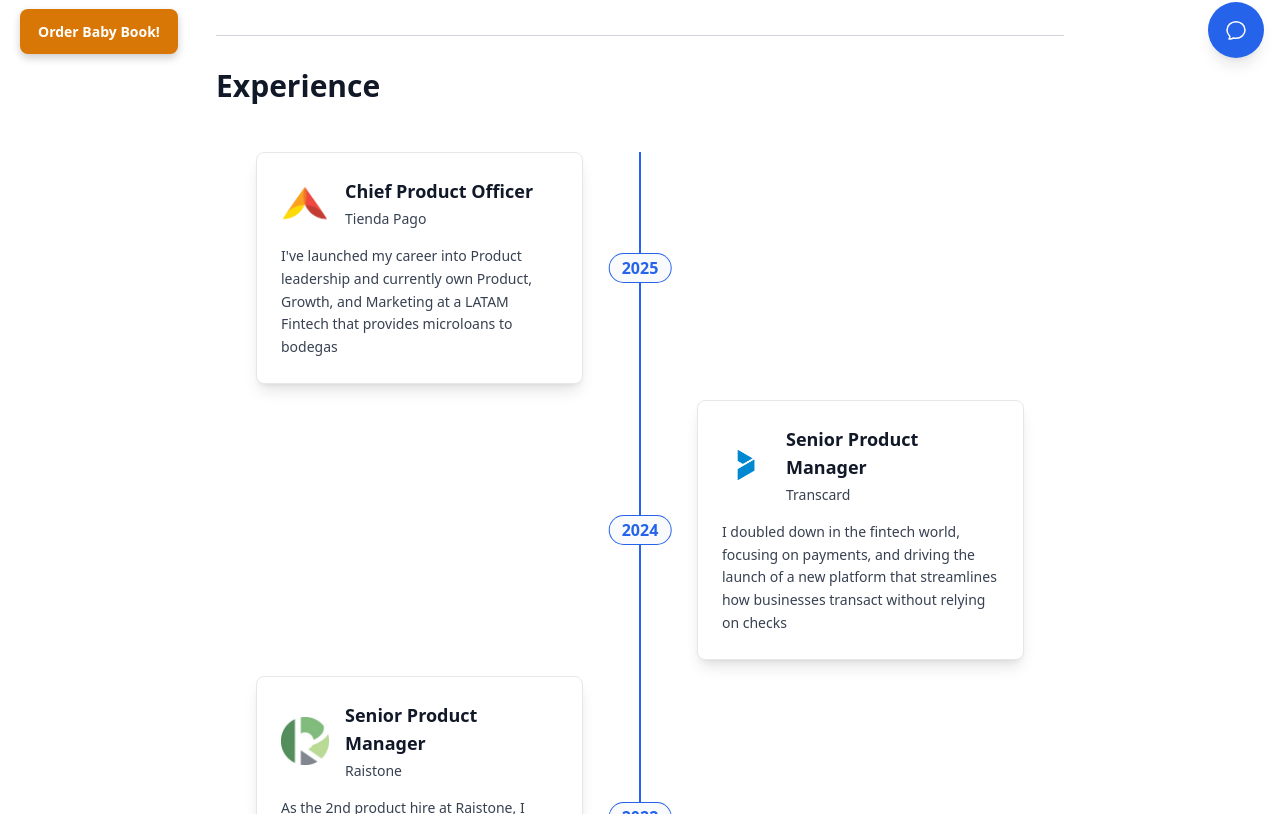
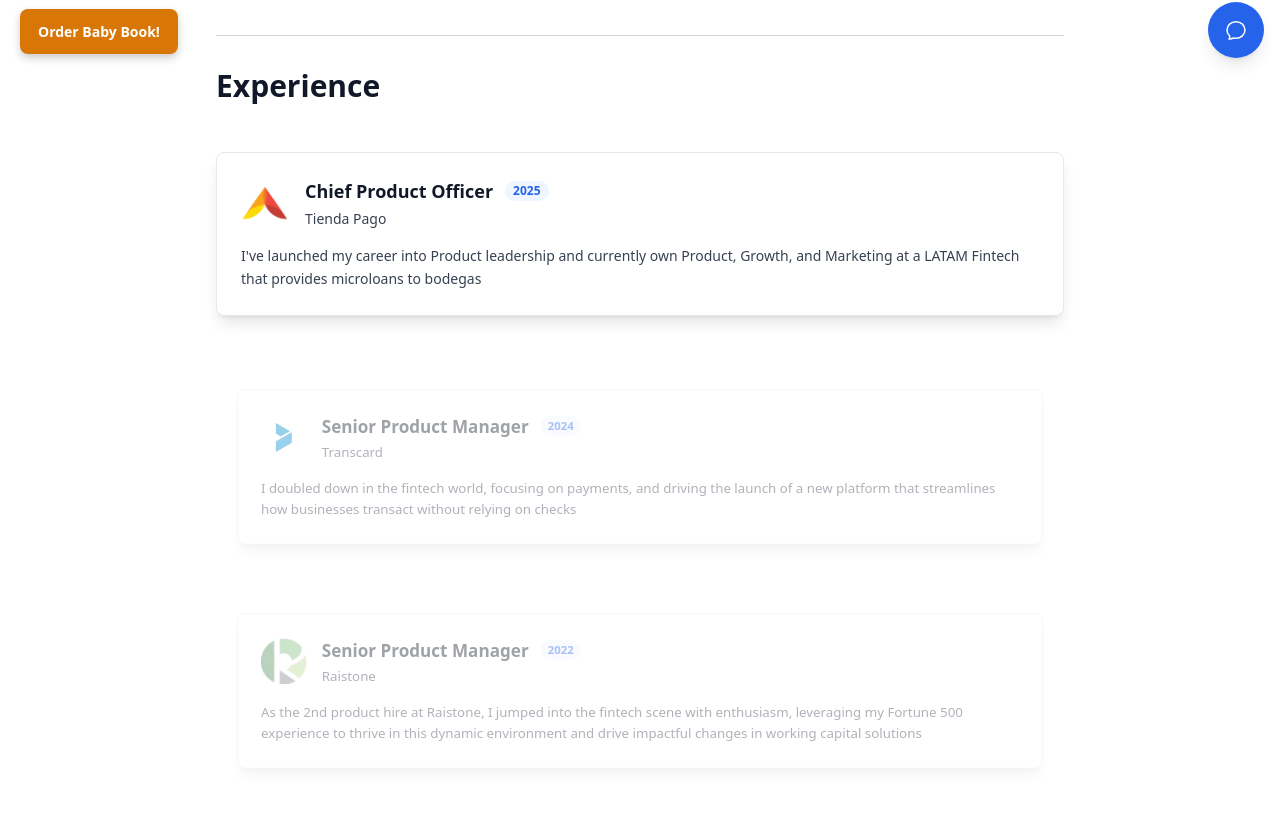
Before and after one commit to ylapscher/ylapscher.github.io, a Next.js app: page / in a window 1280 px wide. Shown: the part 726-1540 px from the top of the page. Built offline with nearby package versions, Linux system fonts and the light colour scheme; no server answers.

Commit message:
Refactor: Implement scroll-based animation for experience timeline
Co-authored-by: yoel <yoel@lapscher.com>

```diff
--- a/app/page.tsx
+++ b/app/page.tsx
@@ -1,7 +1,7 @@
 'use client';
 
 import Image from 'next/image';
-import { useState } from 'react';
+import { useState, useEffect } from 'react';
 
 type Experience = {
   role: string;
@@ -80,13 +80,37 @@ function SkillBadge({ skill }: { skill: Skill }) {
   );
 }
 
-function ExperienceTimeline({ experiences }: { experiences: Experience[] }) {
+function ScrollExperience({ experiences }: { experiences: Experience[] }) {
+  const [activeIndex, setActiveIndex] = useState<number>(0);
+
+  useEffect(() => {
+    const observerOptions = {
+      root: null,
+      rootMargin: '-30% 0px -30% 0px',
+      threshold: 0,
+    };
+
+    const observer = new IntersectionObserver((entries) => {
+      entries.forEach((entry) => {
+        if (entry.isIntersecting) {
+          const index = parseInt(entry.target.getAttribute('data-index') || '0', 10);
+          setActiveIndex(index);
+        }
+      });
+    }, observerOptions);
+
+    const experienceElements = document.querySelectorAll('[data-experience-item]');
+    experienceElements.forEach((el) => observer.observe(el));
+
+    return () => {
+      experienceElements.forEach((el) => observer.unobserve(el));
+      observer.disconnect();
+    };
+  }, []);
+
   return (
     <div className="relative">
-      {/* Vertical Timeline Line */}
-      <div className="absolute left-4 md:left-1/2 transform md:-translate-x-1/2 h-full w-0.5 bg-blue-600" />
-
-      <div className="space-y-4">
+      <div className="space-y-6">
         {experiences.map((experience, index) => {
           const isClickable = experience.link;
           const ContentWrapper = isClickable ? 'a' : 'div';
@@ -97,26 +121,23 @@ function ExperienceTimeline({ experiences }: { experiences: Experience[] }) {
             className: "block"
           } : {};
 
+          const isActive = activeIndex === index;
+          const opacity = isActive ? 1 : 0.4;
+          const scale = isActive ? 1 : 0.95;
+          const yOffset = isActive ? 0 : 8;
+
           return (
             <div
               key={index}
-              className={`relative flex items-center ${
-                index % 2 === 1 ? 'md:justify-end' : 'justify-start'
-              }`}
+              data-experience-item
+              data-index={index}
+              className="sticky top-16 sm:top-20 min-h-[180px] sm:min-h-[200px] transition-all duration-700 ease-out"
+              style={{
+                opacity,
+                transform: `translateY(${yOffset}px) scale(${scale})`,
+                zIndex: isActive ? experiences.length : experiences.length - index,
+              }}
             >
-              {/* Year as Marker */}
-              <div className="absolute left-4 md:left-1/2 transform md:-translate-x-1/2 flex items-center justify-center z-[1]">
-                <div className="bg-blue-600 rounded-full flex items-center">
-                  <span className="text-base font-extrabold text-blue-600 bg-gray-50 mx-[1px] my-[1px] px-3 py-0.5 rounded-full">
-                    {experience.duration.split(' - ')[0]}
-                  </span>
-                </div>
-              </div>
-
-              {/* Content Box */}
-              <div className={`w-full md:w-[48%] pl-16 md:pl-10 pr-4 md:pr-10 ${
-                index % 2 === 1 ? 'md:pl-0' : ''
-              }`}>
               <ContentWrapper {...contentProps}>
                 <div className={`bg-white dark:bg-gray-800 p-6 rounded-lg shadow-lg border border-gray-200 dark:border-gray-700 transition-all duration-300 ${
                   isClickable
@@ -136,12 +157,17 @@ function ExperienceTimeline({ experiences }: { experiences: Experience[] }) {
                           />
                         </div>
                       )}
-                        <div>
-                          <h3 className={`font-bold text-lg mb-1 text-gray-900 dark:text-white ${
+                      <div className="flex-1">
+                        <div className="flex items-center gap-3 mb-1 flex-wrap">
+                          <h3 className={`font-bold text-lg text-gray-900 dark:text-white ${
                             isClickable ? 'group-hover:text-blue-600 transition-colors' : ''
                           }`}>
                             {experience.role}
                           </h3>
+                          <span className="text-xs font-extrabold text-blue-600 bg-blue-50 dark:bg-blue-900/30 px-2 py-0.5 rounded-full">
+                            {experience.duration.split(' - ')[0]}
+                          </span>
+                        </div>
                         <p className="text-gray-700 dark:text-gray-400 text-sm">
                           {experience.company}
                         </p>
@@ -153,7 +179,6 @@ function ExperienceTimeline({ experiences }: { experiences: Experience[] }) {
                   </div>
                 </div>
               </ContentWrapper>
-              </div>
             </div>
           );
         })}
@@ -398,7 +423,7 @@ export default function Home() {
         {/* Work Experience Section */}
         <section id="experience" className="mb-12 sm:mb-16 md:mb-20 scroll-mt-20">
           <h2 className={`${textStyles.h2} mb-12 text-gray-900 dark:text-white`}>Experience</h2>
-          <ExperienceTimeline experiences={experiences} />
+          <ScrollExperience experiences={experiences} />
         </section>
 
         {/* Horizontal Divider for Volunteering and Education */}
```
Lines whose indentation alone changed are shown as unchanged.
